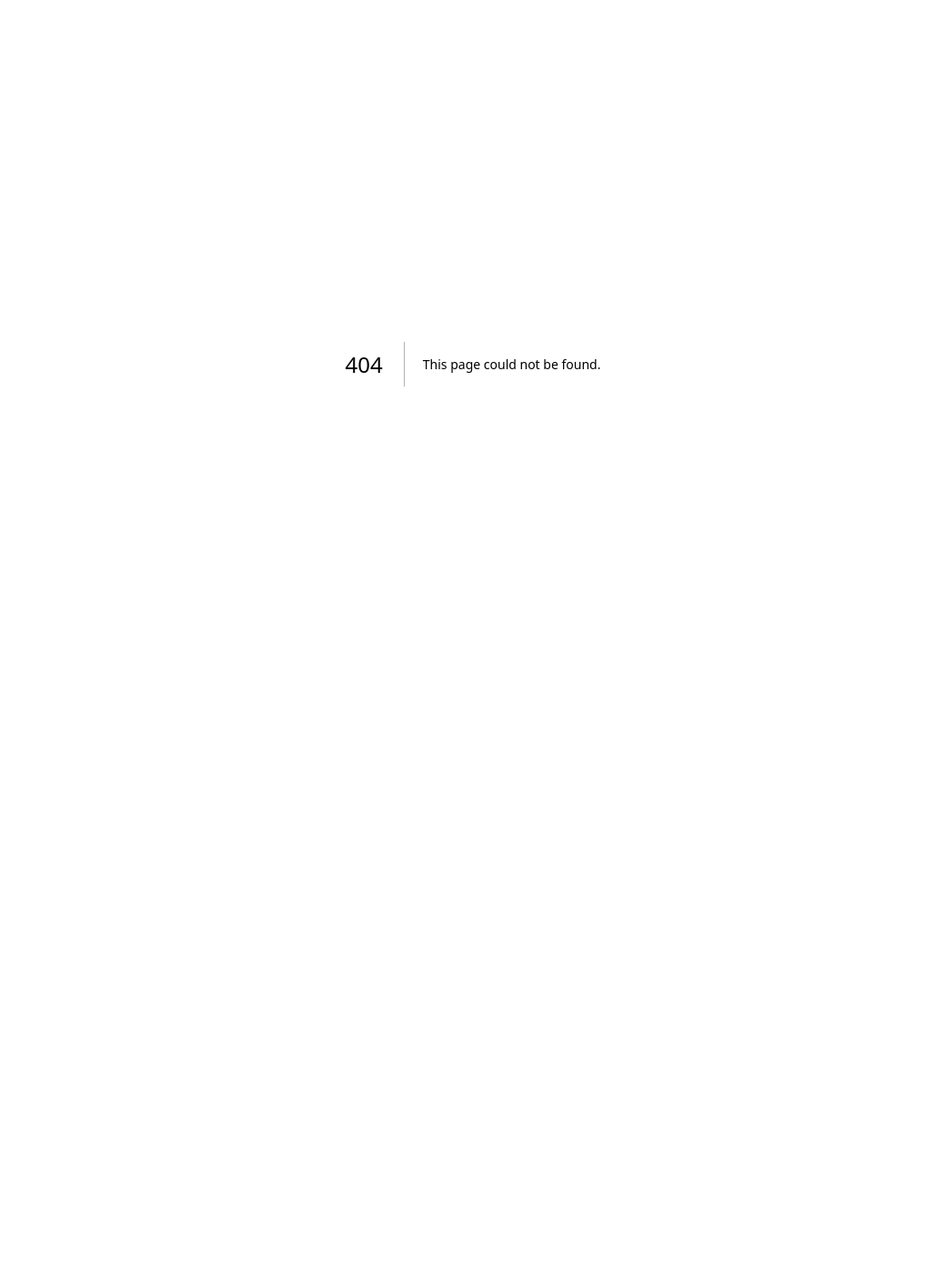
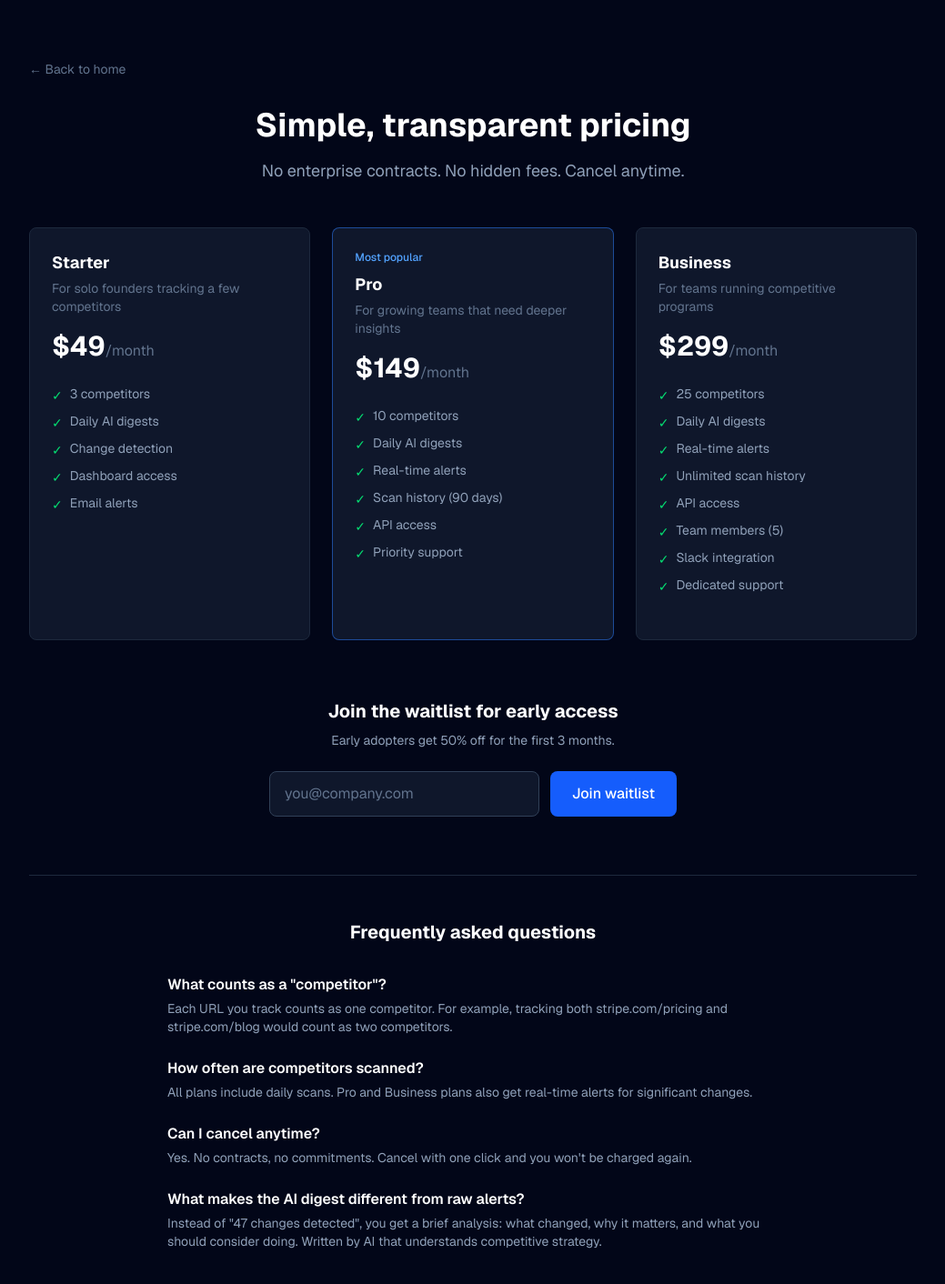
Before and after one commit to airealityproject-ui/watchmarket, a Next.js app: page /pricing in a window 1280 px wide. Before the commit this address had no page. Shown: the top 1412 px of the page at 91% size, without its empty margins (120-1159 px from the left). Before the commit the page ends 800 px from the top, so only its background shows below. Built offline with nearby package versions, Linux system fonts and the light colour scheme.

Commit message:
feat: pricing page with 3 tiers, FAQ, early adopter discount

```diff
--- a/src/app/page.tsx
+++ b/src/app/page.tsx
@@ -37,7 +37,7 @@ export default function Home() {
             contracts.
             <br />
             Starting at{" "}
-            <span className="text-white font-medium">$49/month</span>.
+            <a href="/pricing" className="text-white font-medium hover:text-blue-400 transition-colors">$49/month</a>.
           </p>
 
           <WaitlistForm />
--- /dev/null
+++ b/src/app/pricing/page.tsx
@@ -0,0 +1,169 @@
+import type { Metadata } from "next";
+import { WaitlistForm } from "@/app/waitlist-form";
+
+export const metadata: Metadata = {
+  title: "Pricing — Watchmarket",
+  description:
+    "AI-powered competitive intelligence starting at $49/month. Track competitors, get AI digests, react faster.",
+};
+
+const plans = [
+  {
+    name: "Starter",
+    price: 49,
+    description: "For solo founders tracking a few competitors",
+    features: [
+      "3 competitors",
+      "Daily AI digests",
+      "Change detection",
+      "Dashboard access",
+      "Email alerts",
+    ],
+    cta: "Join waitlist",
+    highlighted: false,
+  },
+  {
+    name: "Pro",
+    price: 149,
+    description: "For growing teams that need deeper insights",
+    features: [
+      "10 competitors",
+      "Daily AI digests",
+      "Real-time alerts",
+      "Scan history (90 days)",
+      "API access",
+      "Priority support",
+    ],
+    cta: "Join waitlist",
+    highlighted: true,
+  },
+  {
+    name: "Business",
+    price: 299,
+    description: "For teams running competitive programs",
+    features: [
+      "25 competitors",
+      "Daily AI digests",
+      "Real-time alerts",
+      "Unlimited scan history",
+      "API access",
+      "Team members (5)",
+      "Slack integration",
+      "Dedicated support",
+    ],
+    cta: "Join waitlist",
+    highlighted: false,
+  },
+];
+
+export default function PricingPage() {
+  return (
+    <main className="min-h-screen bg-slate-950 text-white">
+      <div className="max-w-5xl mx-auto px-6 py-16">
+        <a
+          href="/"
+          className="text-sm text-slate-500 hover:text-slate-400 mb-8 inline-block"
+        >
+          ← Back to home
+        </a>
+
+        <div className="text-center mb-12">
+          <h1 className="text-3xl sm:text-4xl font-bold mb-4">
+            Simple, transparent pricing
+          </h1>
+          <p className="text-lg text-slate-400">
+            No enterprise contracts. No hidden fees. Cancel anytime.
+          </p>
+        </div>
+
+        <div className="grid sm:grid-cols-3 gap-6 mb-16">
+          {plans.map((plan) => (
+            <div
+              key={plan.name}
+              className={`p-6 rounded-lg border ${
+                plan.highlighted
+                  ? "bg-slate-900 border-blue-500/50"
+                  : "bg-slate-900 border-slate-800"
+              }`}
+            >
+              {plan.highlighted && (
+                <div className="text-xs text-blue-400 font-medium mb-2">
+                  Most popular
+                </div>
+              )}
+              <h3 className="text-lg font-bold mb-1">{plan.name}</h3>
+              <p className="text-sm text-slate-500 mb-4">{plan.description}</p>
+              <div className="mb-6">
+                <span className="text-3xl font-bold">${plan.price}</span>
+                <span className="text-slate-500">/month</span>
+              </div>
+              <ul className="space-y-2 mb-6">
+                {plan.features.map((f) => (
+                  <li key={f} className="text-sm text-slate-400 flex items-start gap-2">
+                    <span className="text-green-400 mt-0.5">✓</span>
+                    {f}
+                  </li>
+                ))}
+              </ul>
+            </div>
+          ))}
+        </div>
+
+        <div className="max-w-xl mx-auto text-center">
+          <h2 className="text-xl font-bold mb-2">
+            Join the waitlist for early access
+          </h2>
+          <p className="text-slate-400 text-sm mb-6">
+            Early adopters get 50% off for the first 3 months.
+          </p>
+          <WaitlistForm />
+        </div>
+
+        <div className="mt-16 border-t border-slate-800 pt-12">
+          <h2 className="text-xl font-bold text-center mb-8">
+            Frequently asked questions
+          </h2>
+          <div className="max-w-2xl mx-auto space-y-6">
+            <div>
+              <h3 className="font-semibold mb-1">
+                What counts as a &quot;competitor&quot;?
+              </h3>
+              <p className="text-sm text-slate-400">
+                Each URL you track counts as one competitor. For example,
+                tracking both stripe.com/pricing and stripe.com/blog would count
+                as two competitors.
+              </p>
+            </div>
+            <div>
+              <h3 className="font-semibold mb-1">
+                How often are competitors scanned?
+              </h3>
+              <p className="text-sm text-slate-400">
+                All plans include daily scans. Pro and Business plans also get
+                real-time alerts for significant changes.
+              </p>
+            </div>
+            <div>
+              <h3 className="font-semibold mb-1">Can I cancel anytime?</h3>
+              <p className="text-sm text-slate-400">
+                Yes. No contracts, no commitments. Cancel with one click and
+                you won&apos;t be charged again.
+              </p>
+            </div>
+            <div>
+              <h3 className="font-semibold mb-1">
+                What makes the AI digest different from raw alerts?
+              </h3>
+              <p className="text-sm text-slate-400">
+                Instead of &quot;47 changes detected&quot;, you get a brief
+                analysis: what changed, why it matters, and what you should
+                consider doing. Written by AI that understands competitive
+                strategy.
+              </p>
+            </div>
+          </div>
+        </div>
+      </div>
+    </main>
+  );
+}
--- a/src/app/sitemap.ts
+++ b/src/app/sitemap.ts
@@ -22,5 +22,11 @@ export default function sitemap(): MetadataRoute.Sitemap {
       changeFrequency: "weekly",
       priority: 0.8,
     },
+    {
+      url: `${baseUrl}/pricing`,
+      lastModified: new Date(),
+      changeFrequency: "weekly",
+      priority: 0.9,
+    },
   ];
 }
```
